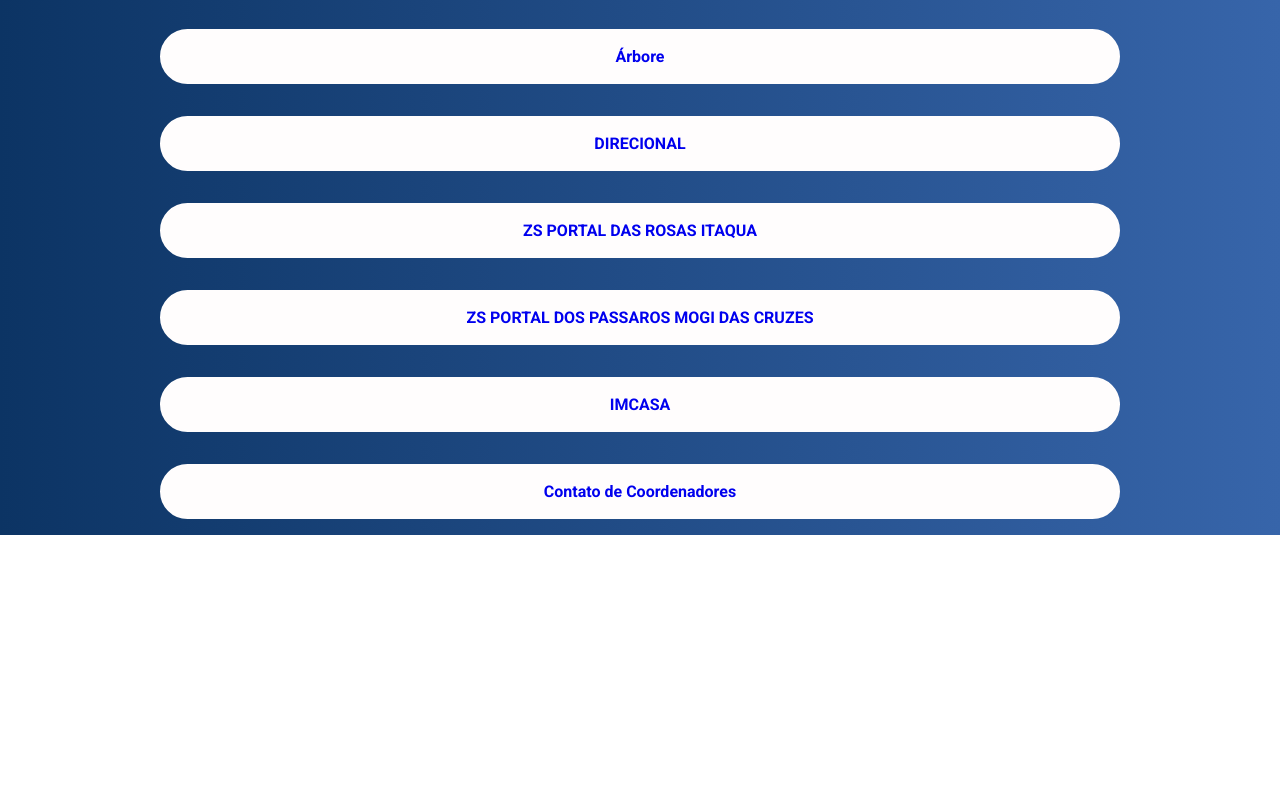
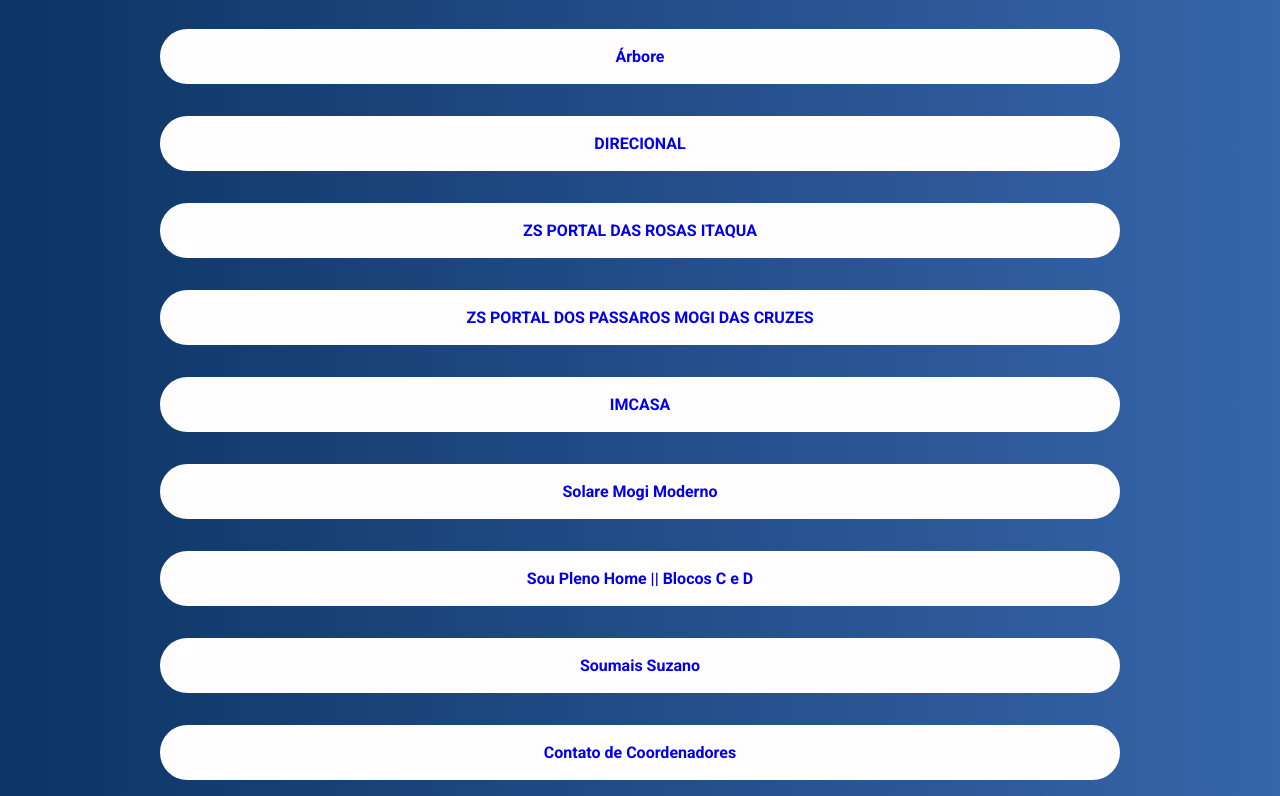
Before and after one commit to Breninnn17/Teamhouse, a website: page index.html in a window 1280 px wide. Shown: the part 1631-2427 px from the top of the page. Before the commit the page ends 2166 px from the top, so only its background shows below. Drawn offline with Linux system fonts and the light colour scheme.

Commit message:
first committ

```diff
--- a/index.html
+++ b/index.html
@@ -52,7 +52,7 @@
         <nav>
             <ul class="lista-de-projetos">
                 <li class="itens-da-lista">
-                    <a href="https://drive.google.com/drive/u/1/folders/1NxwjldkrkKD1slhmJrPMIpkSScWO2QjY">
+                    <a href="https://www.teamhouse.imb.br">
                         Team House
                     </a>
                 </li>
@@ -152,6 +152,21 @@
                     </a>
                 </li>
                 <li class="itens-da-lista">
+                    <a href="https://drive.google.com/drive/folders/1160Pd1LPErT7Ae0-Tgl1xv6eY7PSvAYF?usp=sharing ">
+                        Solare Mogi Moderno
+                    </a>
+                </li>
+                <li class="itens-da-lista">
+                    <a href="https://drive.google.com/drive/folders/1b9LSzTumOs19uzXF3ipkbl9s0CvGir6f">
+                        Sou Pleno Home || Blocos C e D
+                    </a>
+                </li>
+                <li class="itens-da-lista">
+                    <a href="https://drive.google.com/drive/folders/12t5ke777_W5xRk-MM2tSKX9AtUJ7kc8M">
+                        Soumais Suzano
+                    </a>
+                </li>
+                <li class="itens-da-lista">
                     <a href="https://drive.google.com/drive/folders/1NxwjldkrkKD1slhmJrPMIpkSScWO2QjY?usp=drive_link">
                         Contato de Coordenadores
                     </a>
```
